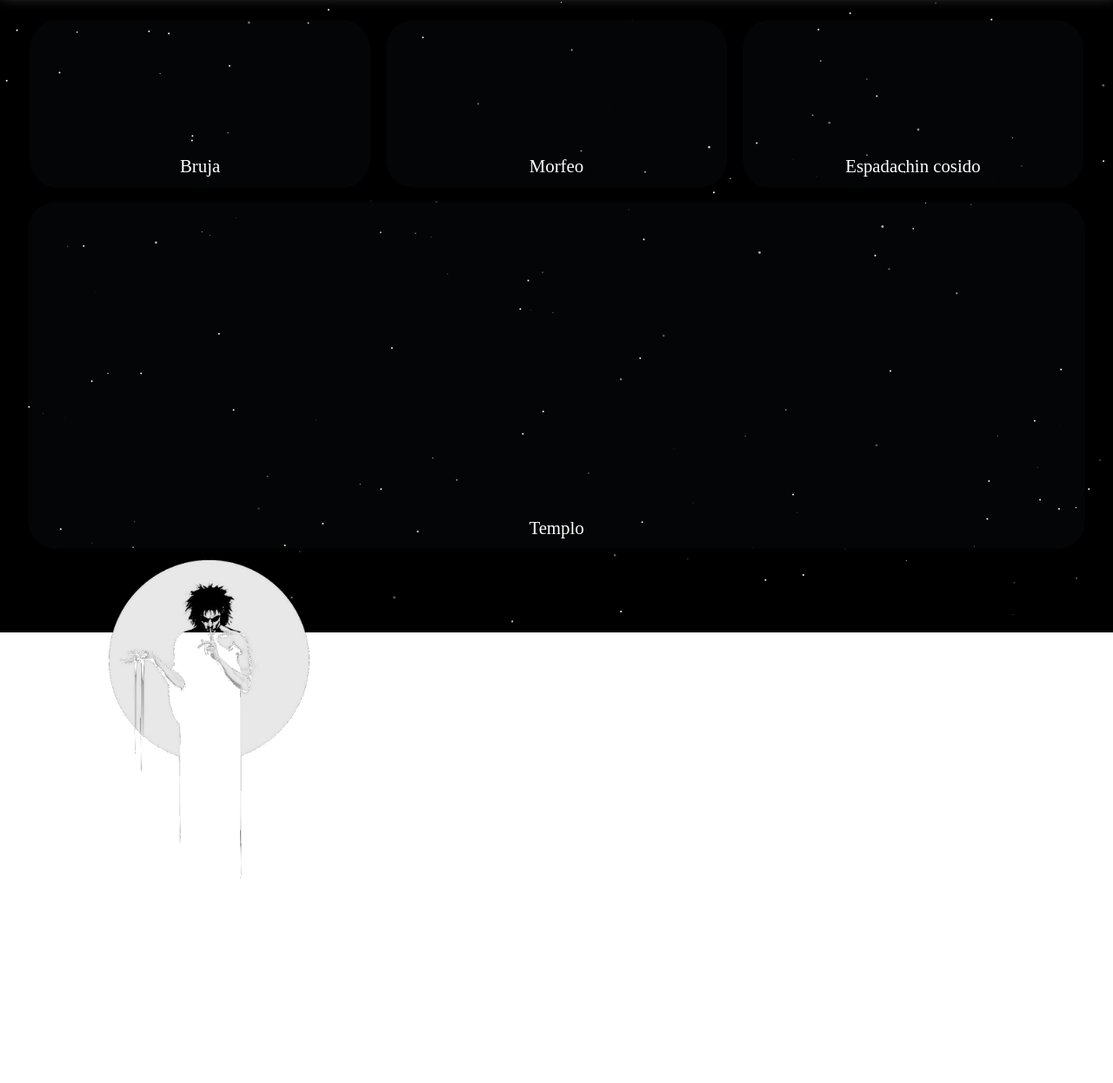
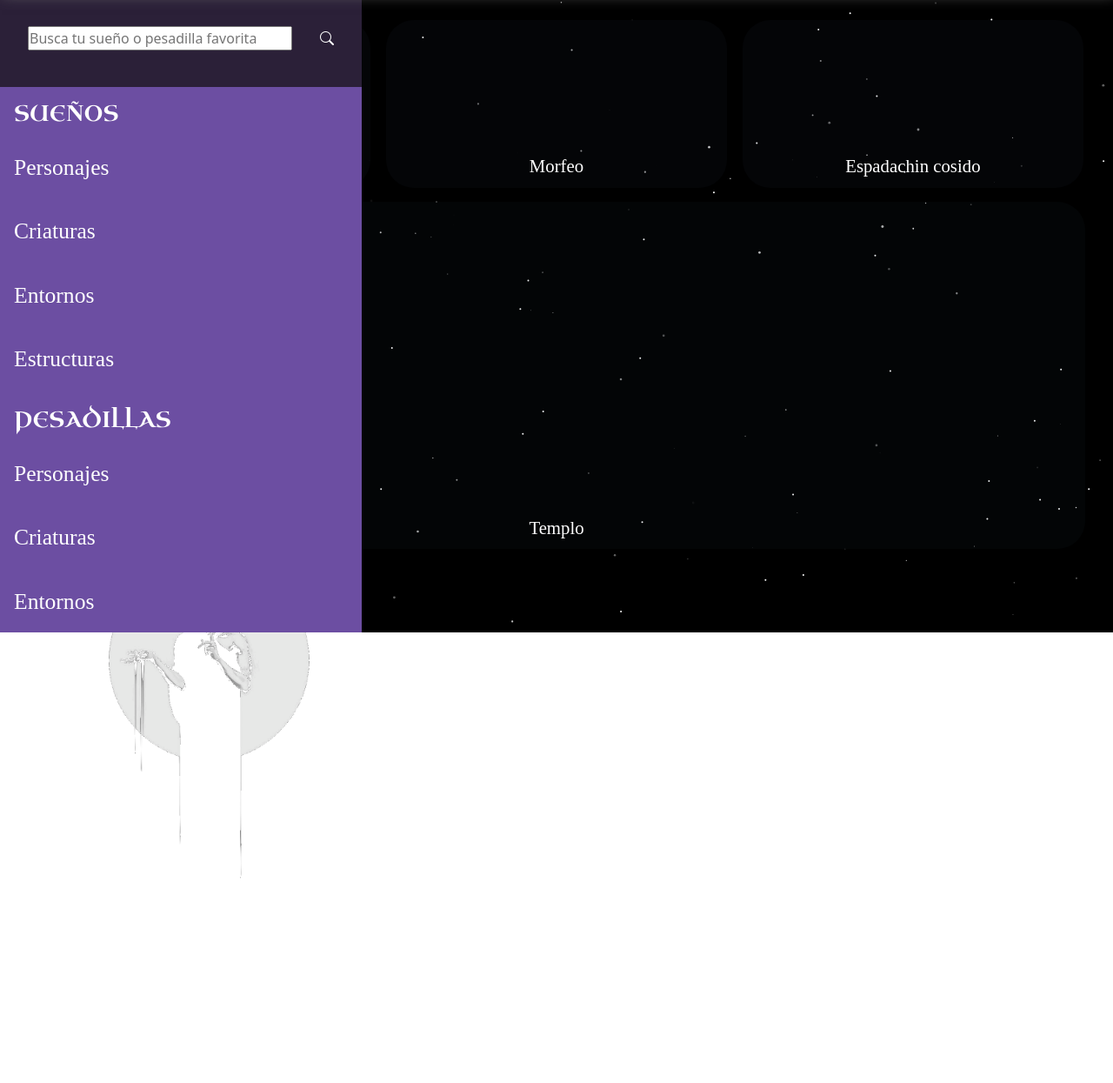
Before and after one commit to robertosarta/TFM1_RobertoMartinez, a plain HTML site: page index.html in a window 1280 px wide. Shown: the part 73-1318 px from the top of the page at 87% size. Drawn offline with nearby package versions, Linux system fonts and the light colour scheme; a script that the page names is missing; a web font is replaced by a local one.

Commit message:
creo el menu desplegable, falta ponerle el estilo para que aparezca y desaparezca

```diff
--- a/css/styles.css
+++ b/css/styles.css
@@ -73,6 +73,96 @@
     padding: 0.9rem 1rem 0rem;
 }
 
+/* DESPLEGABLE MENU */
+.desplegable-menu{
+    position: fixed;
+    z-index: 900;
+    background-color: yellow;
+    padding-top: 3.8rem;
+    left: 0;
+    height: 100%;
+    width: 26rem;
+    overflow: scroll;
+}
+
+.desplegable-menu-bar_busqueda{
+    background-color: #2b2038;
+    width: 100%;
+    height: 7rem;
+    display: flex;
+    justify-content: flex-start;
+    align-items: center;
+    padding-inline: 2rem;
+}
+
+.desplegable-menu-bar_busqueda input{
+    width: 100%;
+    margin-right: 2rem;
+}
+
+.desplegable-menu-bar_busqueda i{
+    color: white;
+}
+
+.desplegable-menu-bar{
+    background-color: #2b2038;
+    width: 100%;
+    height: 7rem;
+    display: flex;
+    justify-content: flex-start;
+    align-items: center;
+    padding-inline: 2rem;
+}
+
+.desplegable-menu-bar_categories{
+    background-color: #6C4EA2;
+    width: 100%;
+    height: auto;
+    display: flex;
+    flex-direction: column;
+    justify-content: center;
+    align-items: flex-start;
+}
+
+.desplegable-menu-bar_categories_container{
+    width: 100%;
+    height: 100%;
+    background-color: #6C4EA2;
+    padding-inline: 2rem;
+    padding: 1rem 0.2rem 0.2rem 1rem;
+}
+.desplegable-menu-bar_categories_container:hover{
+    width: 100%;
+    height: 100%;
+    background-color: #2b2038;
+    padding-inline: 2rem;
+    padding: 1rem 0.2rem 0.2rem 1rem;
+    cursor: pointer;
+}
+
+.desplegable-menu-bar_categories_team{
+    background-color: #2b2038;
+    width: 100%;
+    height: auto;
+    display: flex;
+    flex-direction: column;
+    justify-content: center;
+    align-items: flex-start;
+    padding: 1rem 8rem 1rem 1rem;
+    gap: 0.3rem;
+}
+
+.desplegable-menu-bar_categories_team a{
+    text-decoration: none;
+}
+.desplegable-menu-bar_categories_team a:hover{
+    text-decoration: none;
+    color: #9F7ACD;
+}
+
+
+/* DESPLEGABLE MENU ENDS */
+
 .header-menu{
     display: flex;
 }
@@ -104,6 +194,8 @@
 }
 
 .main-presentation_section {
+    position: relative;
+    z-index: 1;
     display: flex;
     flex-direction: column;
     justify-content: flex-end;
@@ -232,7 +324,9 @@
 }
 
 /*CAROUSEL*/
-.carousel-container {
+.main-carousel-section {
+    position: relative;
+    z-index: 1;
     padding-top: 50px;
     /* border: solid rgb(255, 0, 0) 0.01rem; */
     height: auto;
@@ -317,6 +411,8 @@
 }
 
 .main-structures-composition{
+    position: relative;
+    z-index: 1;
     display: flex;
     flex-direction: row;
     max-height: 35rem;
@@ -366,6 +462,13 @@
     flex-direction: column;
     gap: 1rem;
     padding: 5rem;
+}
+
+.footer-column a{
+    text-decoration: none;
+}
+.footer-column a:hover{
+    color: #9F7ACD;
 }
 
 .footer-column input{
--- a/index.html
+++ b/index.html
@@ -7,6 +7,7 @@
     <title>TFM1</title>
     <link href="https://cdn.jsdelivr.net/npm/bootstrap@5.3.0/dist/css/bootstrap.min.css" rel="stylesheet"
         integrity="sha384-9ndCyUaIbzAi2FUVXJi0CjmCapSmO7SnpJef0486qhLnuZ2cdeRhO02iuK6FUUVM" crossorigin="anonymous" />
+    <link rel="stylesheet" href="https://cdn.jsdelivr.net/npm/bootstrap-icons@1.10.5/font/bootstrap-icons.css">
     <link rel="preconnect" href="https://fonts.googleapis.com" />
     <link rel="preconnect" href="https://fonts.gstatic.com" crossorigin />
     <script src="https://cdn.jsdelivr.net/npm/particles.js"></script>
@@ -52,6 +53,59 @@
             </div>
         </nav>
     </header>
+    <!-- DESPLEGABLE MENU (lo saque fuera para que el zindex del header no interfiriese y poder maquetarlo, no se si esta bien hecho asi)-->
+    <div class="desplegable-menu">
+        <div class="desplegable-menu-bar_busqueda">
+            <input class="busqueda" type="search" placeholder="Busca tu sueño o pesadilla favorita">
+            <i class="bi bi-search"></i>
+        </div>
+        <div class="desplegable-menu-bar_categories">
+            <div class="desplegable-menu-bar_categories_container">
+                <h2 class="fs-subtitle font-white font-title">SUEÑOS</h2>
+            </div>
+            <div class="desplegable-menu-bar_categories_container">
+                <p class="fs-subtitle font-white font-text">Personajes</p>
+            </div>
+            <div class="desplegable-menu-bar_categories_container">
+                <p class="fs-subtitle font-white font-text">Criaturas</p>
+            </div>
+            <div class="desplegable-menu-bar_categories_container">
+                <p class="fs-subtitle font-white font-text">Entornos</p>
+            </div>
+            <div class="desplegable-menu-bar_categories_container">
+                <p class="fs-subtitle font-white font-text">Estructuras</p>
+            </div>
+        </div>
+        <div class="desplegable-menu-bar_categories">
+            <div class="desplegable-menu-bar_categories_container">
+                <h2 class="fs-subtitle font-white font-title">PESADILLAS</h2>
+            </div>
+            <div class="desplegable-menu-bar_categories_container">
+                <p class="fs-subtitle font-white font-text">Personajes</p>
+            </div>
+            <div class="desplegable-menu-bar_categories_container">
+                <p class="fs-subtitle font-white font-text">Criaturas</p>
+            </div>
+            <div class="desplegable-menu-bar_categories_container">
+                <p class="fs-subtitle font-white font-text">Entornos</p>
+            </div>
+            <div class="desplegable-menu-bar_categories_container">
+                <p class="fs-subtitle font-white font-text">Estructuras</p>
+            </div>
+        </div>
+        <div class="desplegable-menu-bar_categories_team">
+            <div class="desplegable-menu-bar_categories_">
+                <h2 class="fs-text font-white font-title">Nuestro equipo</h2>
+            </div>
+            <a href="" class="fs-text font-white font-text">Contacta con nosotros</a>
+            <a href="" class="fs-text font-white font-text">Términos y condiciones de venta</a>
+            <a href="" class="fs-text font-white font-text">Entregas</a>
+            <a href="" class="fs-text font-white font-text">Devoluciones</a>
+            <a href="" class="fs-text font-white font-text">Valoranos</a>
+            <a href="" class="fs-text font-white font-text">Porque comprar en DreamVeil</a>
+        </div>
+    </div>
+    <!-- DESPLEGABLE MENU END -->
     <!--  HEADER END  -->
 
     <!-- MAIN -->
@@ -120,43 +174,8 @@
 
         <div class="divider"></div>
 
-
-
-
-
-
-<!-- Button trigger modal -->
-<button type="button" class="btn btn-primary" data-bs-toggle="modal" data-bs-target="#staticBackdrop">
-  Launch static backdrop modal
-</button>
-
-<!-- Modal -->
-<div class="modal fade" id="staticBackdrop" data-bs-backdrop="static" data-bs-keyboard="false" tabindex="-1" aria-labelledby="staticBackdropLabel" aria-hidden="true">
-  <div class="modal-dialog">
-    <div class="modal-content">
-      <div class="modal-header">
-        <h1 class="modal-title fs-5" id="staticBackdropLabel">Modal title</h1>
-        <button type="button" class="btn-close" data-bs-dismiss="modal" aria-label="Close"></button>
-      </div>
-      <div class="modal-body">
-        ...
-      </div>
-      <div class="modal-footer">
-        <button type="button" class="btn btn-secondary" data-bs-dismiss="modal">Close</button>
-        <button type="button" class="btn btn-primary">Understood</button>
-      </div>
-    </div>
-  </div>
-</div>
-
-
-
-
-
-<div class="divider"></div>
-
         <!-- MAIN CAROUSEL SECTION -->
-        <div class="carousel-container">
+        <div class="main-carousel-section">
             <!-- Flechas arriba a la derecha -->
             <div class="carousel-controls">
                 <button class="btn btn-dark" data-bs-target="#modelsCarousel" data-bs-slide="prev">
```
